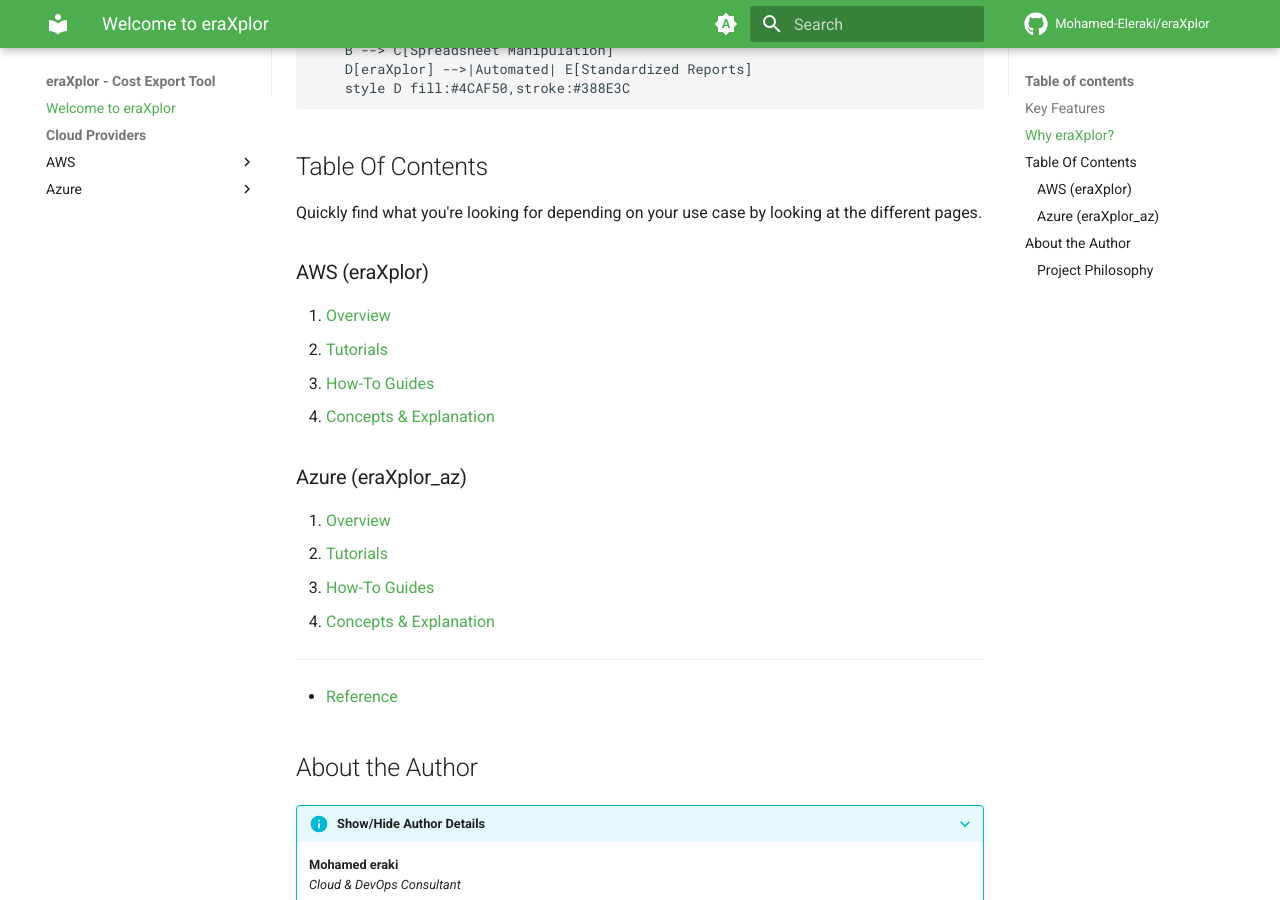
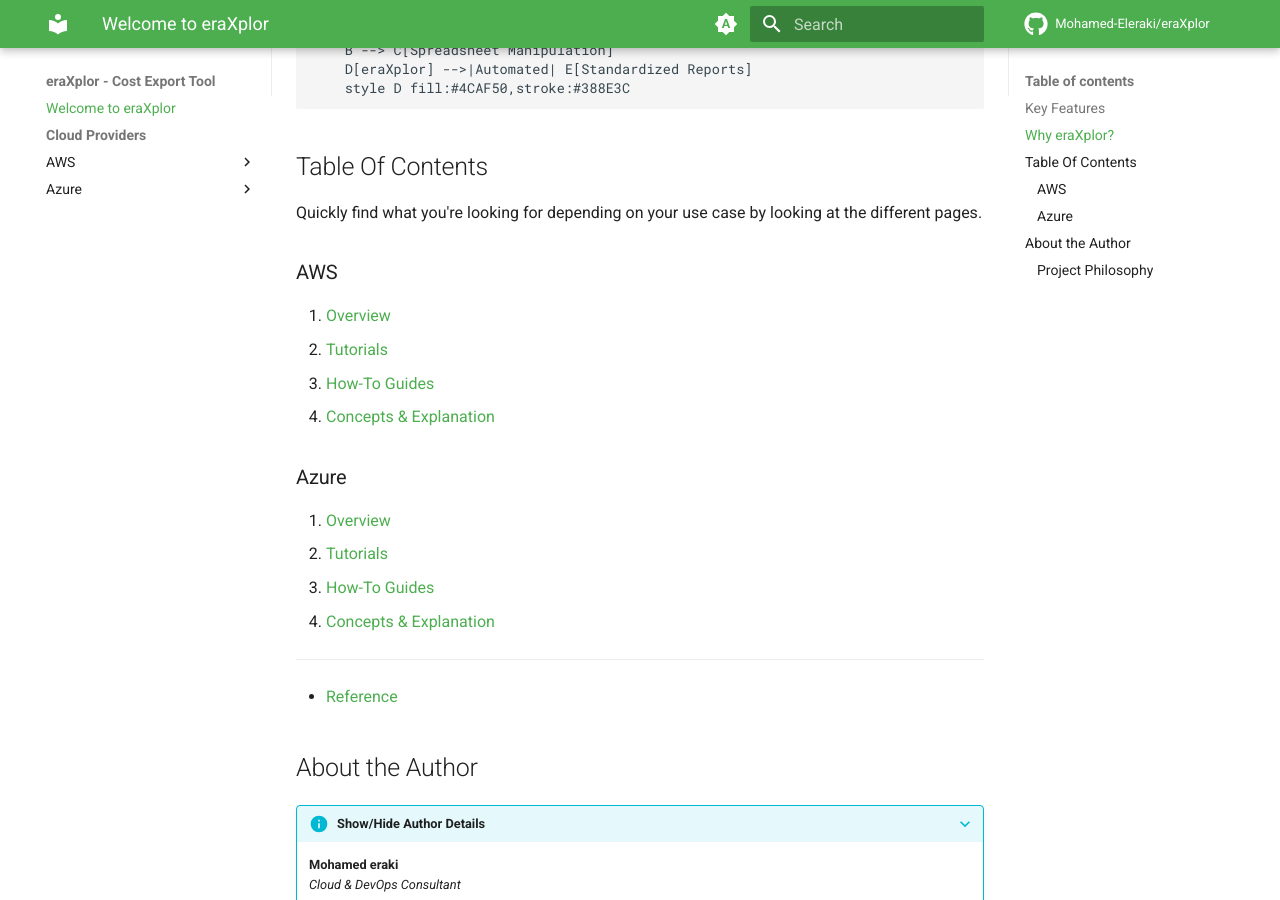
Before and after one commit to Mohamed-Eleraki/eraXplor, an MkDocs documentation site: the page built from docs/index.md, in a window 1280 px wide and 900 px high, scrolled down 1261 px. Built offline with MkDocs 1.6.1 and Material for MkDocs 9.7.7, drawn with Linux system fonts in a browser that asks for light colours; comment, search, counter and statistics services are not loaded; the version menu is left out.

Commit message:
upd: docs

```diff
--- a/docs/index.md
+++ b/docs/index.md
@@ -38,14 +38,14 @@
 Quickly find what you're looking for depending on
 your use case by looking at the different pages.
 
-### AWS (eraXplor)
+### AWS
 
 1. [Overview](aws/index.md)
 2. [Tutorials](aws/tutorials.md)
 3. [How-To Guides](aws/how-to-guides.md)
 5. [Concepts & Explanation](aws/explanation.md)
 
-### Azure (eraXplor_az)
+### Azure
 
 1. [Overview](azure/index.md)
 2. [Tutorials](azure/tutorials.md)
```
Also changed, not shown: README.md (+1 -1 lines).
